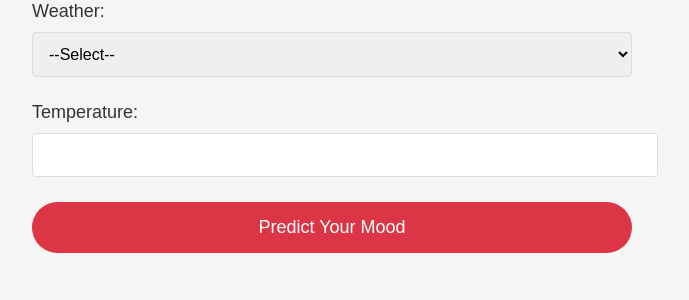
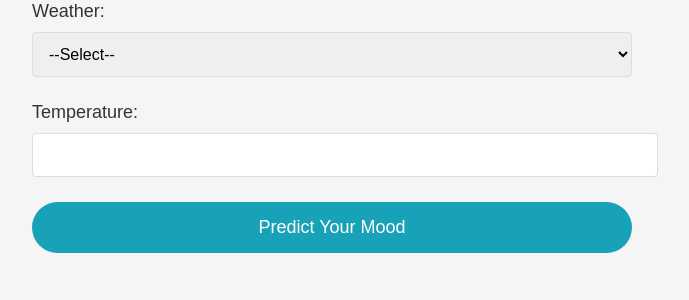
Before and after one commit to vaishvi278/ispproject, a Flask app: page / in a window 1280 px wide. Shown: the part 318-618 px from the top of the page, without its empty margins (308-997 px from the left). Run offline with Flask 3, Linux system fonts and the light colour scheme.

Commit message:
Change button color back to blue and add back button to feedback page

```diff
--- a/templates/feedback.html
+++ b/templates/feedback.html
@@ -208,3 +208,7 @@
                 Take a moment to check in with yourself and consider what would feel nurturing right now.
             {% endif %}
         </div>
+        <a href="/" class="button">Back to Home</a>
+    </div>
+</body>
+</html>
--- a/templates/index.html
+++ b/templates/index.html
@@ -61,7 +61,7 @@
             font-size: 16px;
         }
         .predict-button {
-            background-color: #dc3545;
+            background-color: #17a2b8;
             color: white;
             border: none;
             border-radius: 30px;
@@ -73,7 +73,7 @@
             transition: background-color 0.3s;
         }
         .predict-button:hover {
-            background-color: #c82333;
+            background-color: #138496;
         }
     </style>
 </head>
```
